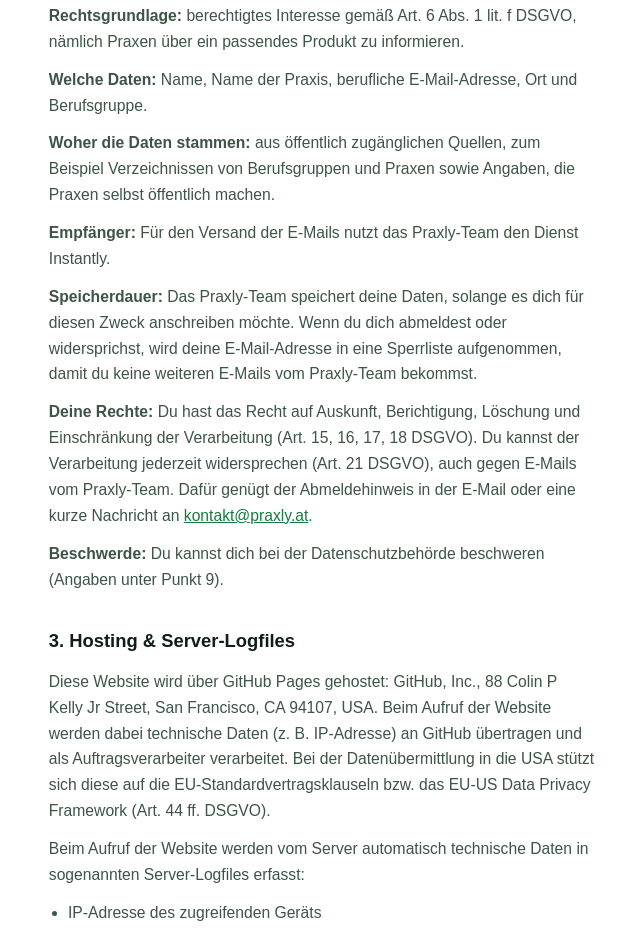
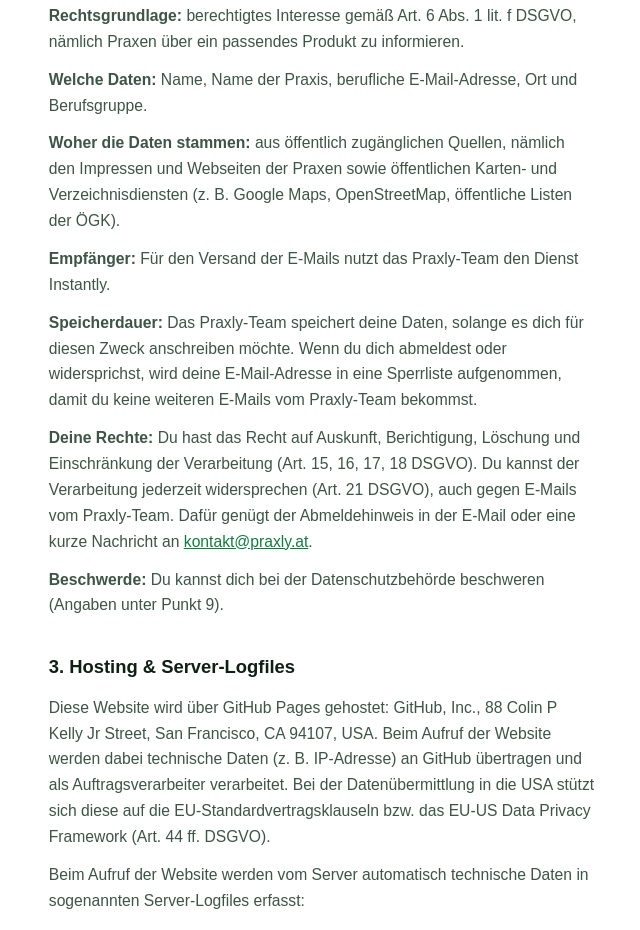
Before and after one commit to sannalena768/praxly, a plain HTML site: page datenschutz.html in a window 1280 px wide. Shown: the part 3151-4081 px from the top of the page, without its empty margins (318-958 px from the left). Drawn offline with Linux system fonts and the light colour scheme.

Commit message:
Entwurf: Art. 14 Quellenangabe korrigiert (Lead Scraping)
Co-Authored-By: Claude Sonnet 5.5 <noreply@anthropic.com>

```diff
--- a/datenschutz.html
+++ b/datenschutz.html
@@ -191,7 +191,7 @@
   <p><strong>Zweck:</strong> Kontaktaufnahme mit Praxen (Physiotherapie, Ergotherapie, Logopädie, Heilmassage) in Österreich, um über die Praxissoftware Praxly zu informieren.</p>
   <p><strong>Rechtsgrundlage:</strong> berechtigtes Interesse gemäß Art. 6 Abs. 1 lit. f DSGVO, nämlich Praxen über ein passendes Produkt zu informieren.</p>
   <p><strong>Welche Daten:</strong> Name, Name der Praxis, berufliche E-Mail-Adresse, Ort und Berufsgruppe.</p>
-  <p><strong>Woher die Daten stammen:</strong> aus öffentlich zugänglichen Quellen, zum Beispiel Verzeichnissen von Berufsgruppen und Praxen sowie Angaben, die Praxen selbst öffentlich machen.</p>
+  <p><strong>Woher die Daten stammen:</strong> aus öffentlich zugänglichen Quellen, nämlich den Impressen und Webseiten der Praxen sowie öffentlichen Karten- und Verzeichnisdiensten (z. B. Google Maps, OpenStreetMap, öffentliche Listen der ÖGK).</p>
   <p><strong>Empfänger:</strong> Für den Versand der E-Mails nutzt das Praxly-Team den Dienst Instantly.</p>
   <p><strong>Speicherdauer:</strong> Das Praxly-Team speichert deine Daten, solange es dich für diesen Zweck anschreiben möchte. Wenn du dich abmeldest oder widersprichst, wird deine E-Mail-Adresse in eine Sperrliste aufgenommen, damit du keine weiteren E-Mails vom Praxly-Team bekommst.</p>
   <p><strong>Deine Rechte:</strong> Du hast das Recht auf Auskunft, Berichtigung, Löschung und Einschränkung der Verarbeitung (Art. 15, 16, 17, 18 DSGVO). Du kannst der Verarbeitung jederzeit widersprechen (Art. 21 DSGVO), auch gegen E-Mails vom Praxly-Team. Dafür genügt der Abmeldehinweis in der E-Mail oder eine kurze Nachricht an <a href="mailto:kontakt@praxly.at">kontakt@praxly.at</a>.</p>
```
